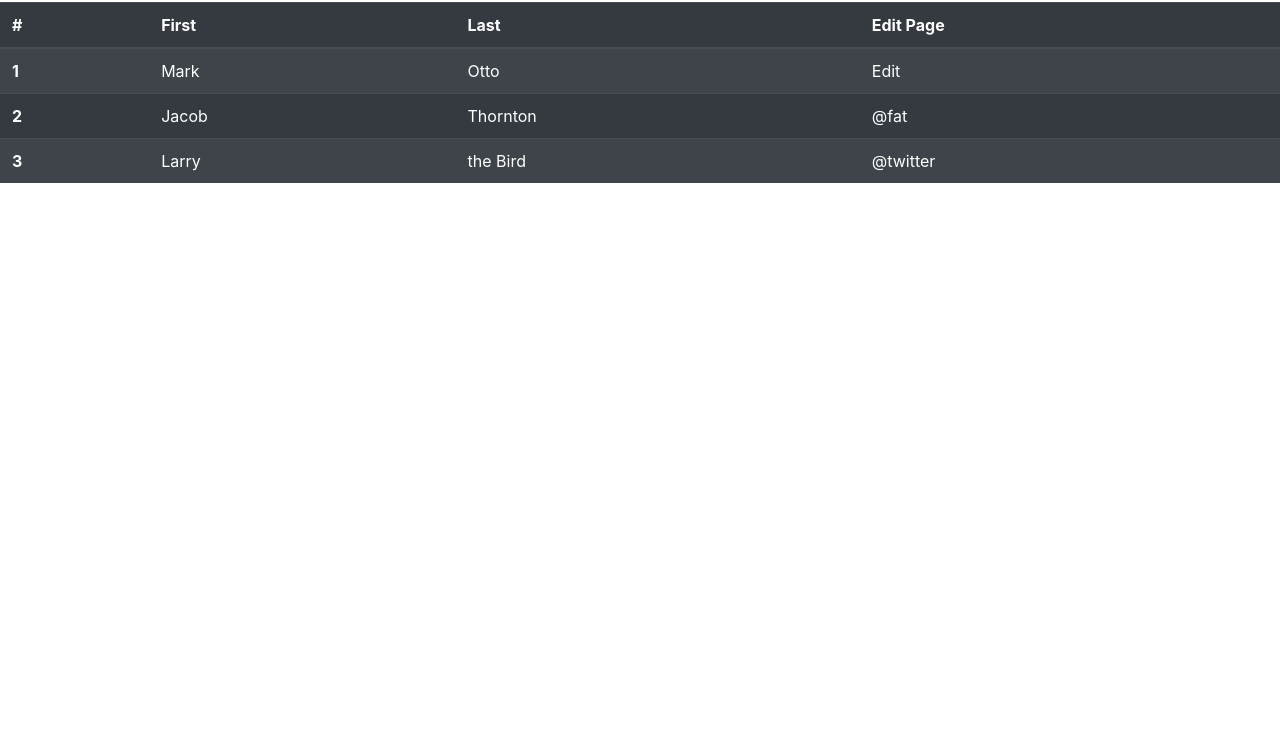
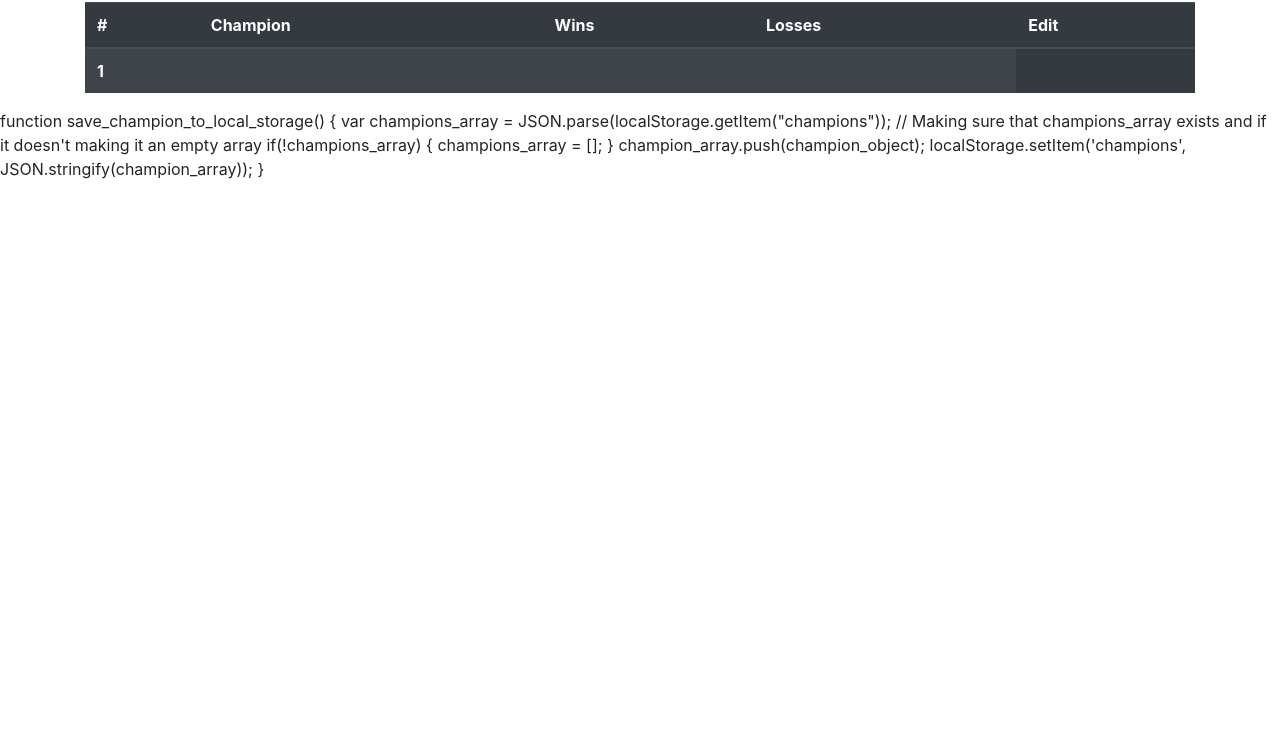
Before and after one commit to jjlittle9/week11, a plain HTML site: page index.html in a window 1280 px wide. Shown: the part 54-800 px from the top of the page. Drawn offline with nearby package versions, Linux system fonts and the light colour scheme.

Commit message:
Add files via upload

```diff
--- a/index.html
+++ b/index.html
@@ -4,43 +4,46 @@
     <link rel="stylesheet" href="https://cdn.jsdelivr.net/npm/bootstrap@4.5.3/dist/css/bootstrap.min.css" integrity="sha384-TX8t27EcRE3e/ihU7zmQxVncDAy5uIKz4rEkgIXeMed4M0jlfIDPvg6uqKI2xXr2" crossorigin="anonymous">
   </head>
   <body>
+    <div class="container">
 
-    <h1 window.location.href = "new.html">New</h1>
+      <h1 link href= "new.html">New</h1>
       <table class="table table-striped table-dark">
         <thead>
           <tr>
             <th scope="col">#</th>
-          <th scope="col">First</th>
-          <th scope="col">Last</th>
-          <th scope="col">Edit Page</th>
+            <th scope="col">Champion</th>
+            <th scope="col">Wins</th>
+            <th scope="col">Losses</th>
+            <th scope="col">Edit</th>
           </tr>
         </thead>
         <tbody>
           <tr>
             <th scope="row">1</th>
-          <td>Mark</td>
-          <td>Otto</td>
-          <td>Edit</td>
-        </tr>
-        <tr>
-          <th scope="row">2</th>
-          <td>Jacob</td>
-          <td>Thornton</td>
-          <td>@fat</td>
-        </tr>
-        <tr>
-          <th scope="row">3</th>
-          <td>Larry</td>
-          <td>the Bird</td>
-          <td>@twitter</td>
+            <td></td>
+            <td></td>
+            <td></td>
           </tr>
         </tbody>
       </table>
-    <sript>
-
-    </sript>
+    </div>
 
     <script src="https://code.jquery.com/jquery-3.5.1.slim.min.js" integrity="sha384-DfXdz2htPH0lsSSs5nCTpuj/zy4C+OGpamoFVy38MVBnE+IbbVYUew+OrCXaRkfj" crossorigin="anonymous"></script>
     <script src="https://cdn.jsdelivr.net/npm/bootstrap@4.5.3/dist/js/bootstrap.bundle.min.js" integrity="sha384-ho+j7jyWK8fNQe+A12Hb8AhRq26LrZ/JpcUGGOn+Y7RsweNrtN/tE3MoK7ZeZDyx" crossorigin="anonymous"></script>
+
+    <sript>
+      function save_champion_to_local_storage() {
+        var champions_array = JSON.parse(localStorage.getItem("champions"));
+
+        // Making sure that champions_array exists and if it doesn't making it an empty array
+        if(!champions_array) {
+          champions_array = [];
+        }
+
+        champion_array.push(champion_object);
+
+        localStorage.setItem('champions', JSON.stringify(champion_array));
+      }
+    </sript>
   </body>
 </html>
```
Also changed, not shown: javascript.js (+13 -1 lines), new.html (+8 -8 lines). Lines whose indentation alone changed are shown as unchanged.
